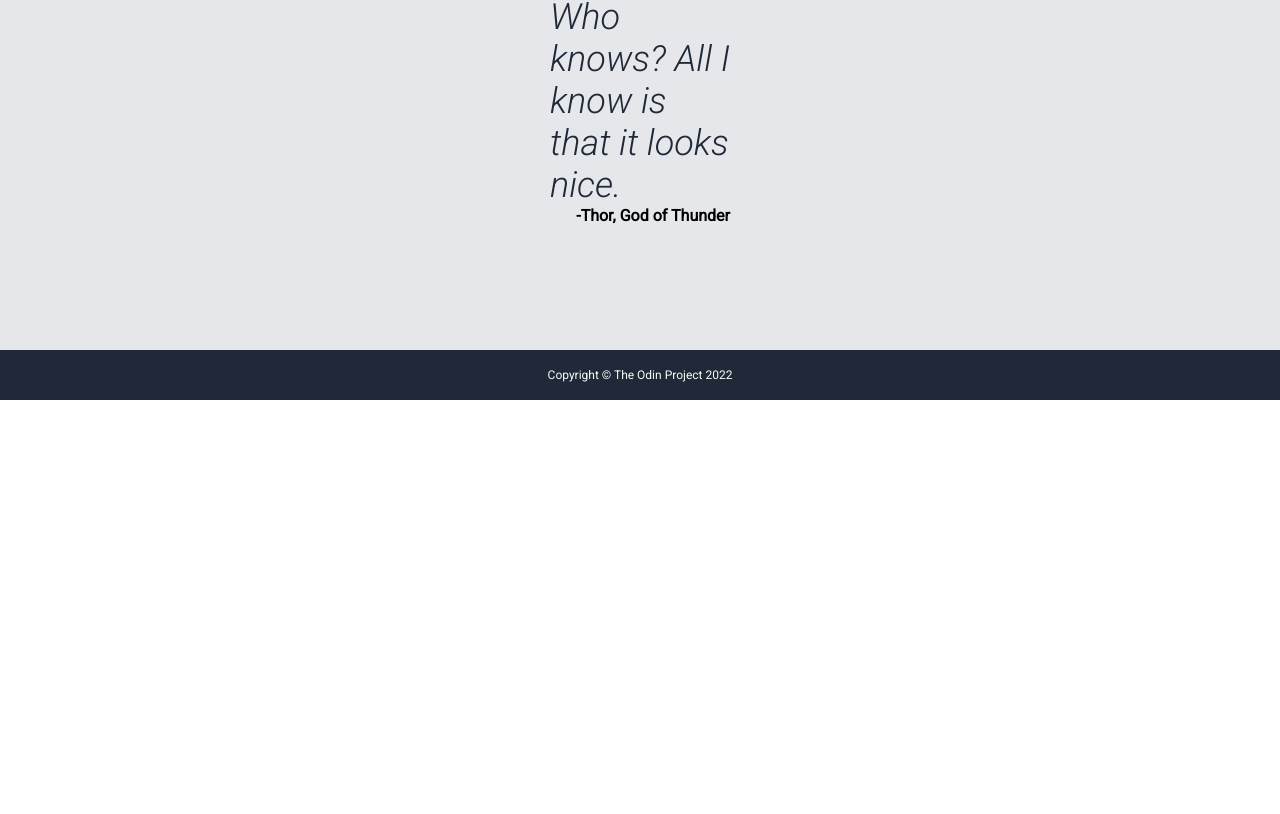
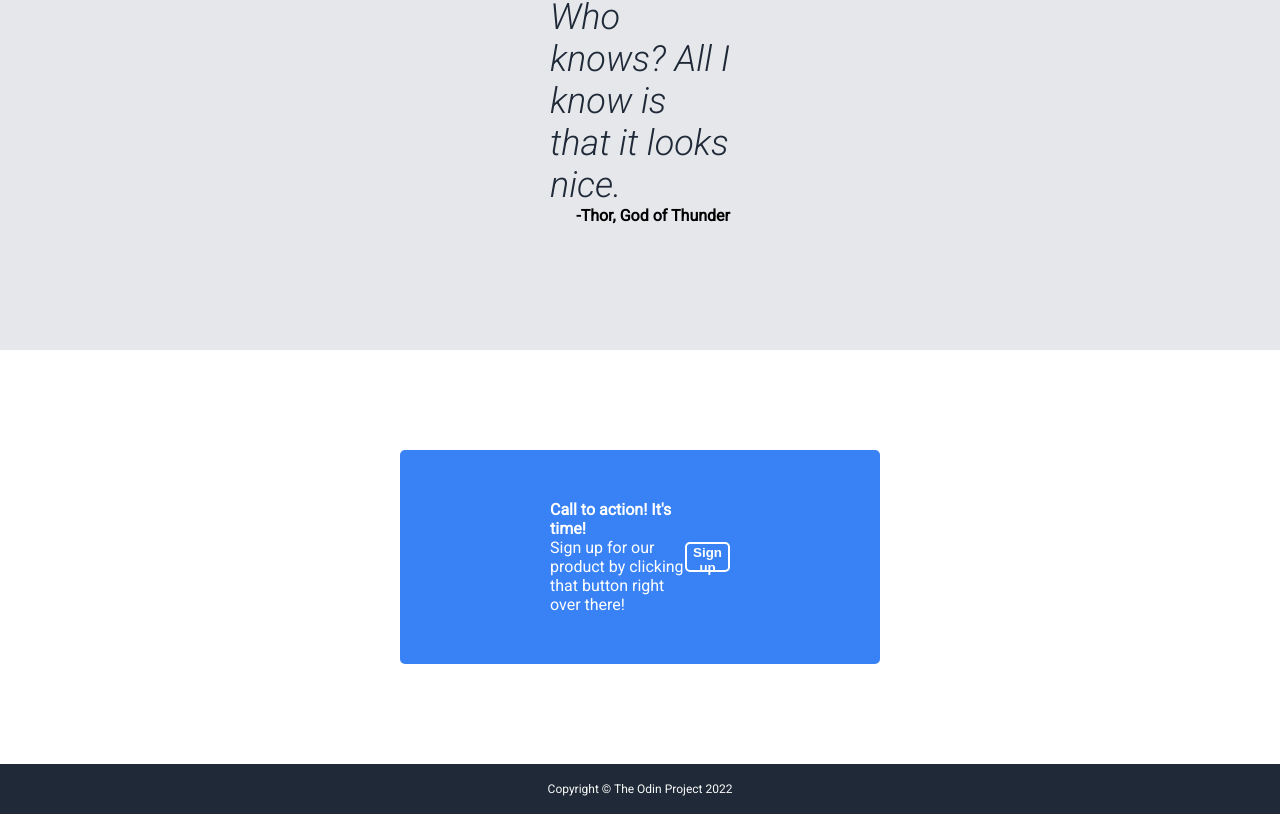
Before and after one commit to waltzingCorgi/odin-landing-page, a plain HTML site: page index.html in a window 1280 px wide. Shown: the part 675-1489 px from the top of the page. Before the commit the page ends 1075 px from the top, so only its background shows below. Drawn offline with Linux system fonts and the light colour scheme.

Commit message:
Create action section

```diff
--- a/index.html
+++ b/index.html
@@ -17,6 +17,16 @@
         </blockquote>
         <p class="quote-attribution">-Thor, God of Thunder</p>
     </div>
+    <div class="action">
+        <div class="action-box">
+            <div class="action-text">
+                <strong>Call to action! It's time!</strong>
+                <br>
+                Sign up for our product by clicking that button right over there!
+            </div>
+            <button>Sign up</button>
+        </div>
+    </div>
     <div class="footer">
         Copyright © The Odin Project 2022
     </div>
--- a/styles.css
+++ b/styles.css
@@ -18,6 +18,16 @@ p.quote-attribution {
     margin: 0;
 }
 
+button {
+    color: white;
+    background-color: #3882F6;
+    border: 2px solid white;
+    border-radius: 5px;
+    width: 100px;
+    height: 30px;
+    font-weight: bold;
+}
+
 .footer {
     background-color: #1F2937;
 }
@@ -28,6 +38,19 @@ p.quote-attribution {
 
 }
 
+.action {
+    padding: 100px 400px;
+}
+
+.action-box {
+    display: flex;
+    justify-content: space-around;
+    align-items: center;
+    padding: 50px 150px;
+    border-radius: 5px;
+    background-color: #3882F6;
+    color: white;
+}
 .footer {
     display: flex;
     justify-content: center;
```
